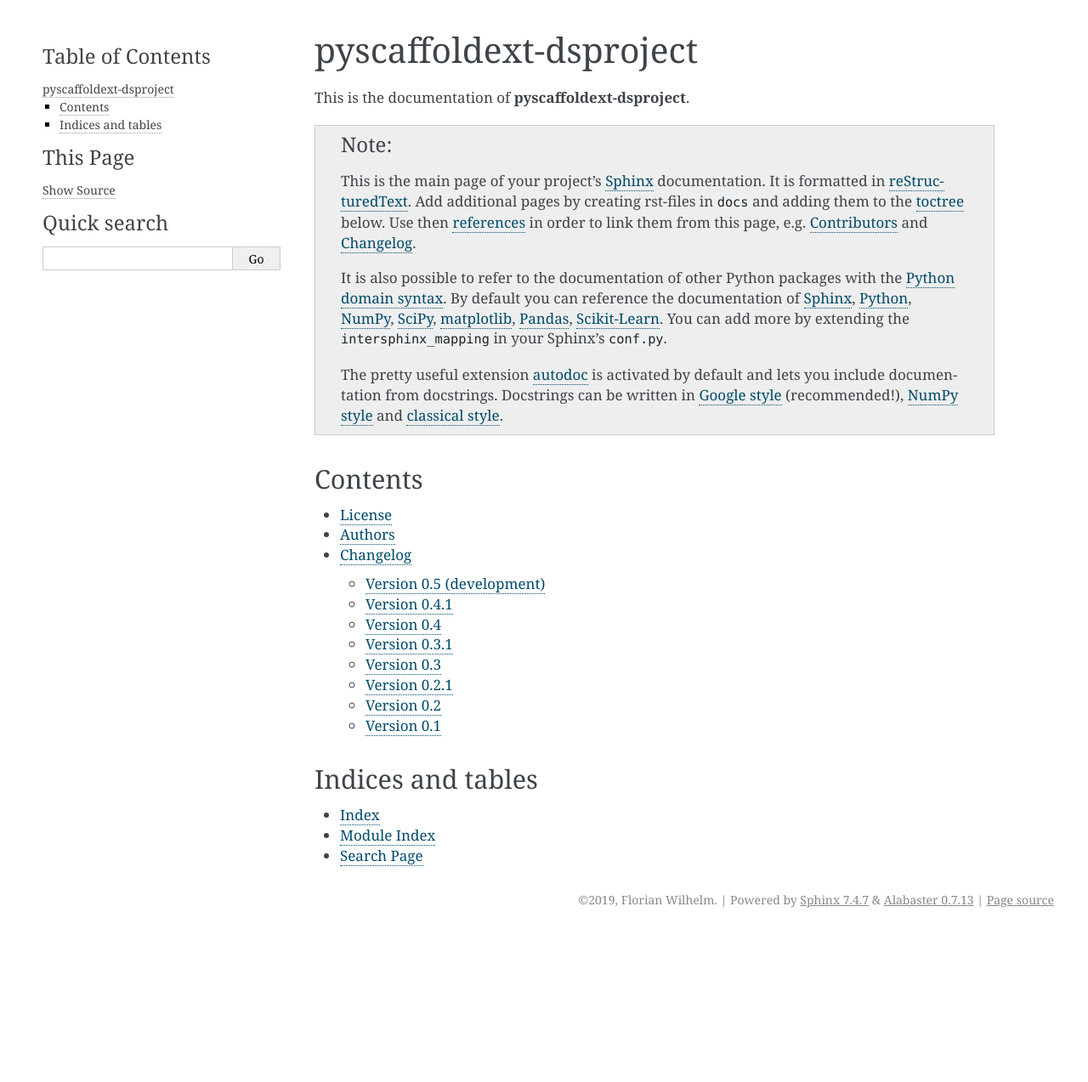
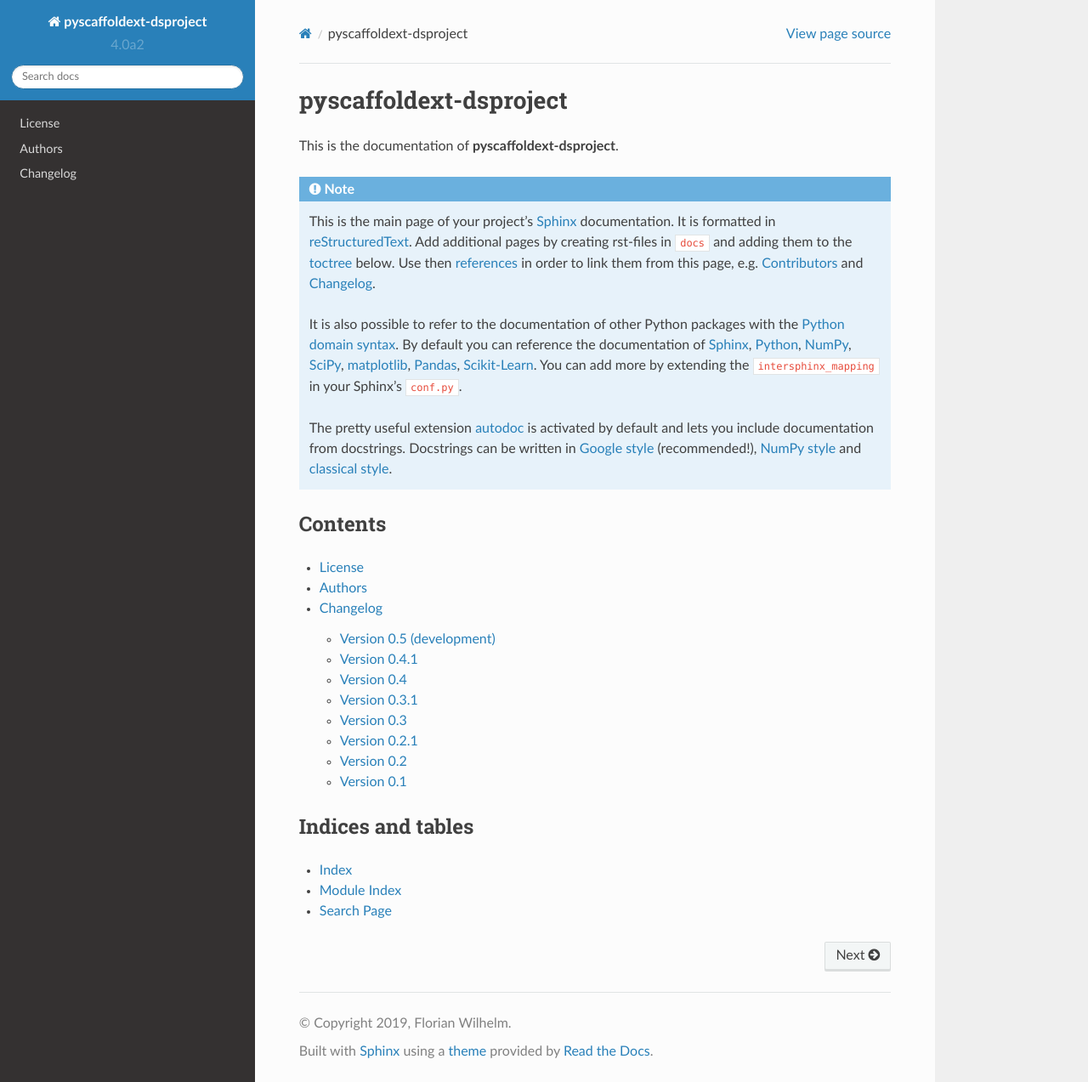
Before and after one commit to pyscaffold/pyscaffoldext-dsproject, a Sphinx documentation site: the page built from docs/index.rst, in a window 1280 px wide and 1273 px high. Shown: the whole window at 85% size. Built offline with Sphinx 7.4.7 and the Read the Docs theme 2.0.0, drawn with Linux system fonts in a browser that asks for light colours; pages that are not in the unit, such as notebooks, are missing from menus; the version number is read from the project's files by our own code.

Commit message:
Add correct settings for building RTD

```diff
--- a/docs/conf.py
+++ b/docs/conf.py
@@ -145,7 +145,7 @@ pygments_style = "sphinx"
 
 # The theme to use for HTML and HTML Help pages.  See the documentation for
 # a list of builtin themes.
-html_theme = "alabaster"
+html_theme = "sphinx_rtd_theme"
 
 # Theme options are theme-specific and customize the look and feel of a theme
 # further.  For a list of options available for each theme, see the
--- /dev/null
+++ b/docs/requirements.txt
@@ -0,0 +1,6 @@
+# Requirements file for ReadTheDocs, check .readthedocs.yml.
+# To build the module reference correctly, make sure every external package
+# under `install_requires` in `setup.cfg` is also listed here!
+sphinx>=3.2.1
+sphinx_rtd_theme
+pyscaffold
```
Also changed, not shown: .readthedocs.yml (added).
